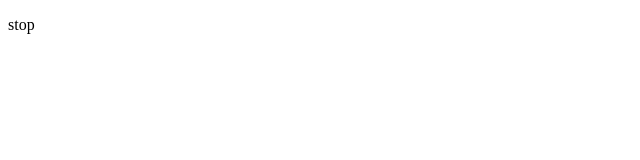
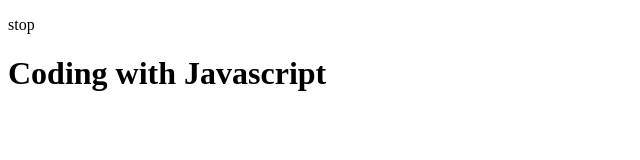
Before and after one commit to mr-funtor/git-teaching, a plain HTML site: page index.html in a window 1280 px wide. Shown: the whole page, without its empty margins (0-640 px from the left). Drawn offline with Linux system fonts and the light colour scheme.

Commit message:
commit code

```diff
--- a/index.html
+++ b/index.html
@@ -7,5 +7,6 @@
 </head>
 <body>
   <p>stop</p>
+  <h1>Coding with Javascript</h1>
 </body>
 </html>
```
